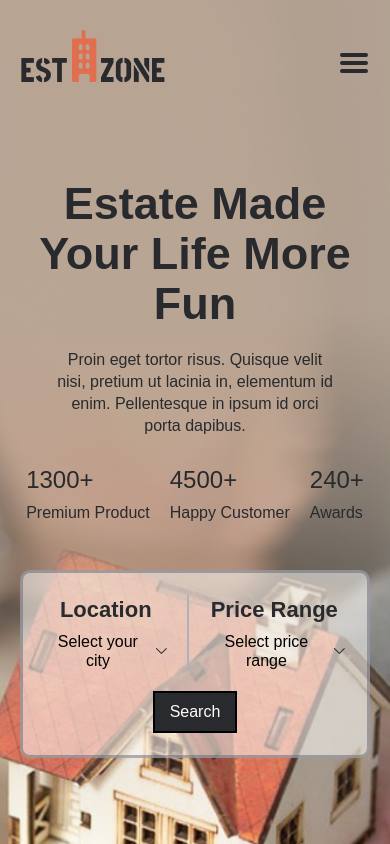
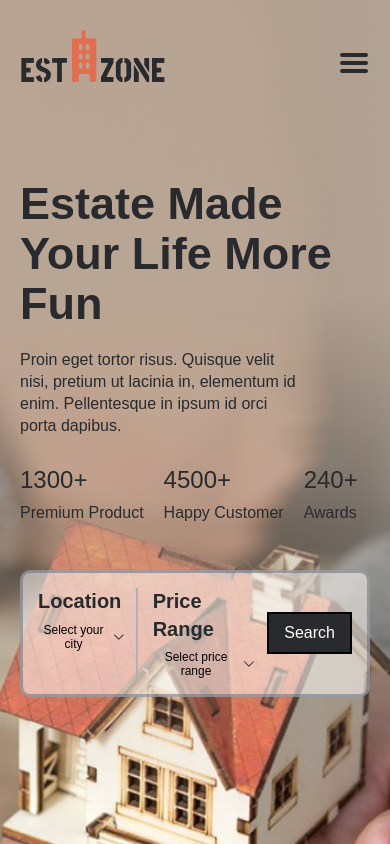
Before and after one commit to ashrafun-nesa/Est-Zone-website, a React (Create React App) app: page / in a window 390 px wide. Shown: the top 844 px of the page. Built offline with nearby package versions, Linux system fonts and the light colour scheme.

Commit message:
Done with the project

```diff
--- a/src/App.css
+++ b/src/App.css
@@ -78,7 +78,12 @@ button {
 }
 
 .site-btn .sign-btn:first-child:hover {
-  border: 2px solid #FEFCF8;
+  color: #E16E4F;
+}
+
+.site-btn .sign-btn:last-child:hover {
+  background-color: #E16E4F;
+  border-color: #E16E4F;
 }
 
 button.hamberger-menu,
@@ -130,6 +135,13 @@ button.hamberger-menu {
 
 .mobile-navbar .site-btn .sign-btn {
   padding: 12px 20px;
+  transition: all 0.3s ease;
+}
+
+.mobile-navbar .site-btn .sign-btn:last-child:hover {
+  background-color: #E16E4F;
+  color: #282A2E;
+  border-color: #282A2E;
 }
 
 .cross-btn {
@@ -245,9 +257,13 @@ padding-left: 78px;
 .search-btn {
   border: 2px solid #000;
   background: #282A2E;
+  transition: all .3s ease ;
 }
 
+
 .search-btn:hover {
+  background-color: #E16E4F;
+  border-color: #E16E4F;
   box-shadow: 0 8px 16px 0 rgba(0,0,0,0.2);
 }
 
@@ -297,14 +313,12 @@ section.show-animation  .animate {
   height: 100%;
   position: absolute;
   top: 0;
-  right: -100%;
+  right: 0;
   background: #282A2E;
   z-index: -1;
   transition: 1s;
 }
-.about-us.show-animation::before {
-  right: 0;
-}
+
 
 .image-section {
   width: 50%;
@@ -335,6 +349,13 @@ section.show-animation  .animate {
   color: #282A2E;
   border-color:  #000;
   background: #FEFCF8;
+  transition: all 0.3s ease;
+}
+
+.about-us .read-more-btn:hover {
+  background-color: #E16E4F;
+  color: #FEFCF8;
+  border-color: #E16E4F;
 }
 
 
@@ -381,10 +402,16 @@ section.show-animation  .animate {
   font-weight: 600;
   line-height: 1;
   margin-bottom: 15px;
+  display: flex;
 }
 
+.dolar-amount.dolar,
 .dolar {
   color: #E16E4F;
+}
+
+.dolar-amount.dolar {
+  margin-right: 4px;
 }
 .card img {
   max-width: 100%;
@@ -1203,7 +1230,6 @@ hr {
   .choose-us-section .image-section,
   .choose-us-section .about-info {
     width: 100%;
-    text-align: center;
   }
 
   .residence-section {
@@ -1229,7 +1255,6 @@ hr {
 
   h1 {
     font-size: 50px;
-    text-align: center;
     margin-bottom: 20px;
   }
 
@@ -1246,12 +1271,10 @@ hr {
   }
 
   .hero-main .description {
-    text-align: center;
-    margin: 0 auto 30px;
+    margin-bottom: 30px;
   }
 
   .hero-info {
-    justify-content: center;
     gap: 20px;
   }
 
@@ -1297,9 +1320,8 @@ hr {
   }
 
   .search-section {
-    flex-flow: column wrap;
-    gap: 20px;
-    padding: 22px;
+    gap: 13px;
+    padding: 15px;
   }
 
   .select-option-wrapper .select-btn {
@@ -1307,12 +1329,19 @@ hr {
   }
 
   .select-option-wrapper {
-    text-align: center;
     gap: 15px;
   }
 
+  .select-option-wrapper .select-btn {
+    font-size: 12px;
+  }
+
+  .select-option-wrapper .info-wrapper p {
+    font-size: 20px;
+  }
+
   .select-option-wrapper .info-wrapper:first-child {
-    padding-right: 20px;
+    padding-right: 12px;
   }
   .select-option-wrapper .info-wrapper:last-child {
     padding-left: 0px;
--- a/src/Components/FeatureSection.jsx
+++ b/src/Components/FeatureSection.jsx
@@ -48,7 +48,7 @@ export default function FeatureSection(){
                 </div>
               </div>
             </div>
-            <button className='search-btn animate'>View All Property</button>
+            <button className='search-btn'>View All Property</button>
             <div className="feature-logo-wrapper animate">
               <img src={Logo1} alt="logo" />
               <img src={Logo2} alt="logo" />
--- a/src/Components/ResidenceSection.jsx
+++ b/src/Components/ResidenceSection.jsx
@@ -127,7 +127,7 @@ export default function (){
                         {cardData.slice(currentCardIndex, currentCardIndex + cardsPerPage).map((card, index) => (
                         <div key={index} className="card">
                             <img src={card.imageUrl} alt={card.title} />
-                            <p className='dolar-amount'><span className='dolar'>$</span>{card.amount}</p>
+                            <p className='dolar-amount'><p className='dolar-amount dolar'>$ </p>{card.amount}</p>
                             <h3>{card.title}</h3>
                             <p className='description'>{card.description}</p>
                         </div>
```
